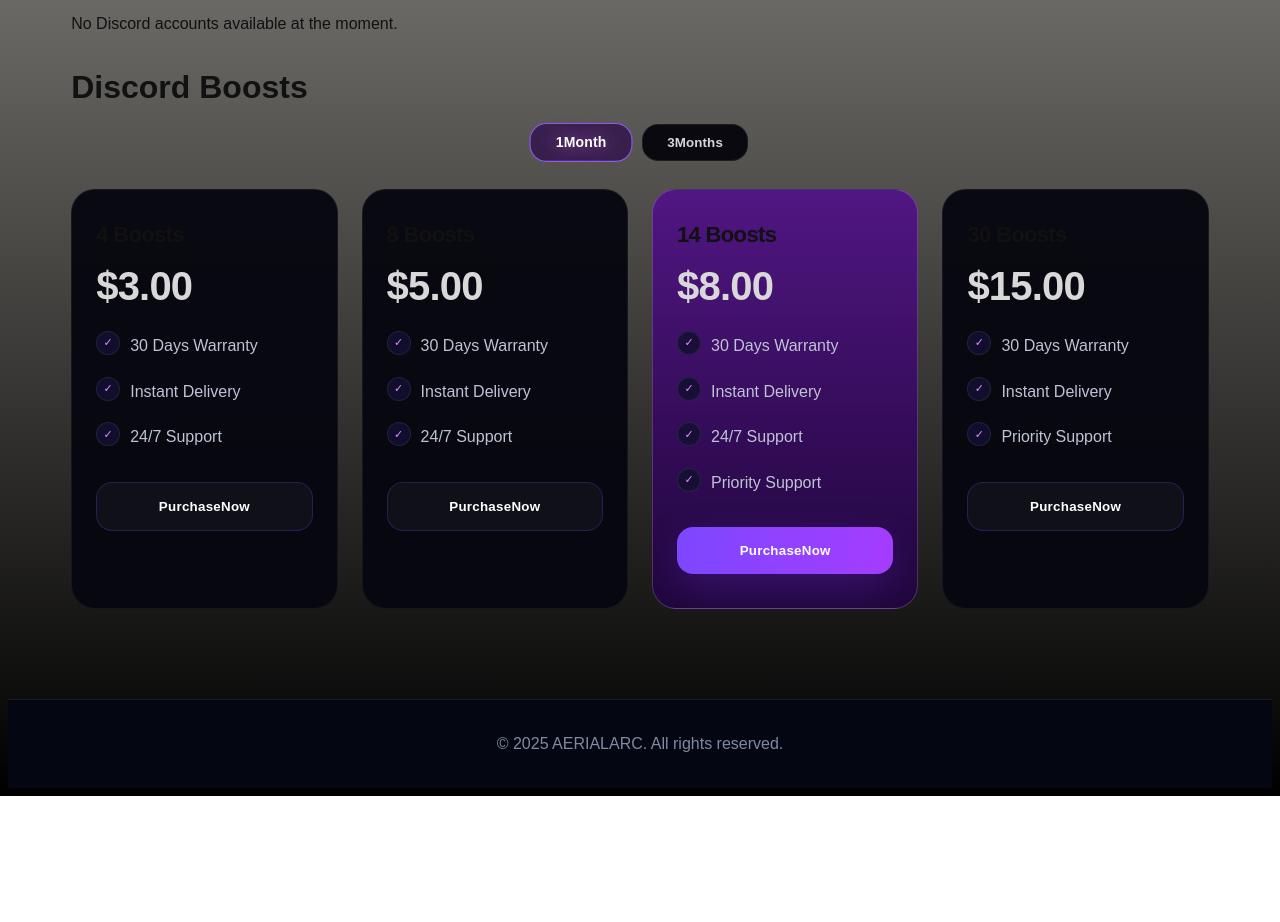
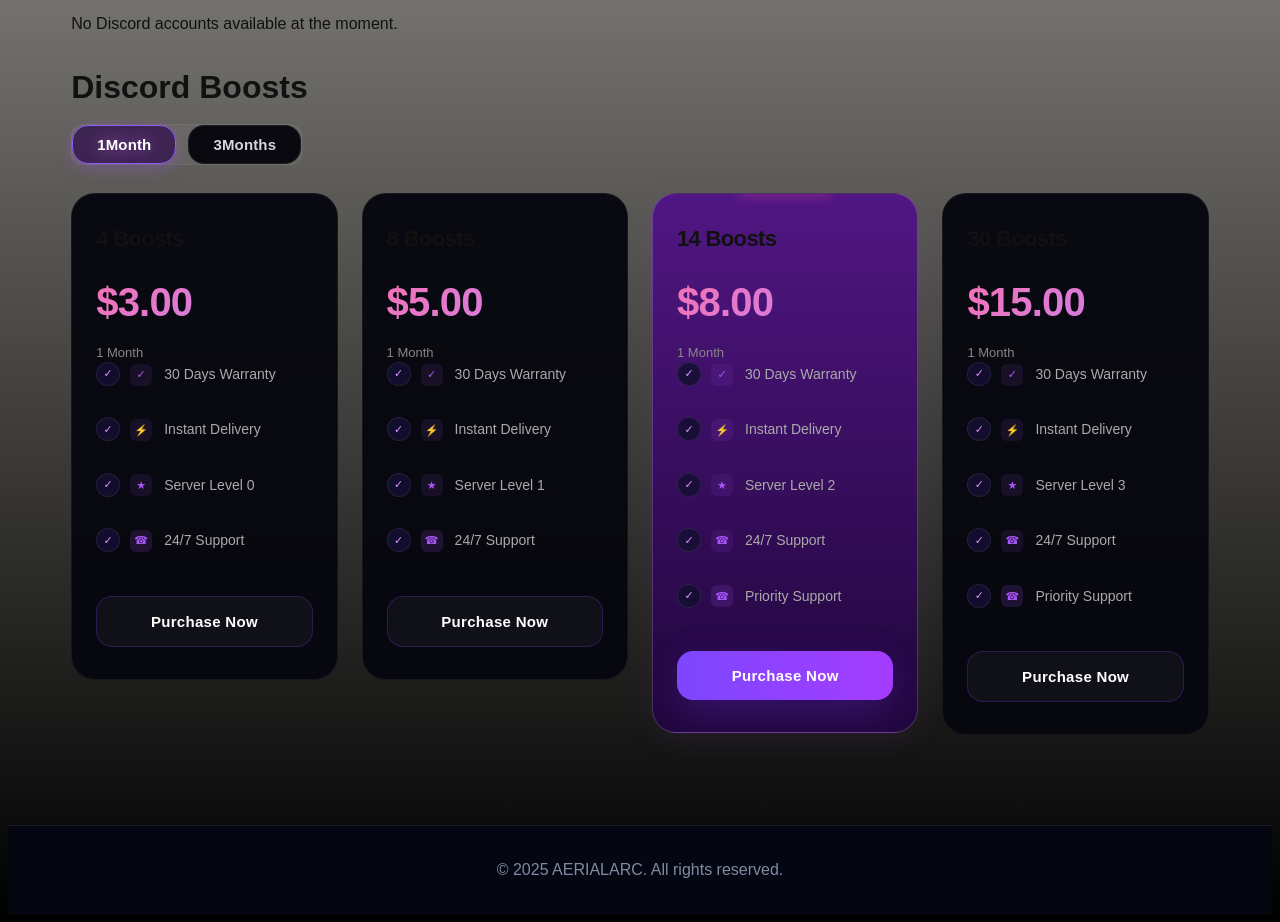
Before and after one commit to hmodrl/hmodrl-websire, a plain HTML site: page discord.html in a window 1280 px wide. Shown: the part 1105-2027 px from the top of the page. Before the commit the page ends 1901 px from the top, so only its background shows below. Drawn offline with Linux system fonts and the light colour scheme.

Commit message:
discord.html - redesign boost cards layout with purple theme

```diff
--- a/discord.html
+++ b/discord.html
@@ -11,31 +11,49 @@
         <style>
             .reveal{opacity:0;transform:translateY(24px);transition:opacity 0.6s cubic-bezier(.25,.8,.25,1),transform 0.6s cubic-bezier(.25,.8,.25,1);}
             .reveal.active{opacity:1;transform:translateY(0);}
-            .card,.boost-card{opacity:0;transform:translateY(24px);transition:opacity 0.5s cubic-bezier(.25,.8,.25,1),transform 0.5s cubic-bezier(.25,.8,.25,1),box-shadow 0.3s ease,border-color 0.3s ease;}
-            .card.visible,.boost-card.visible{opacity:1;transform:translateY(0);}
-            .card:hover,.boost-card:hover{transform:translateY(-6px);box-shadow:0 12px 40px rgba(0,0,0,0.12);}
-            .dark-mode .card:hover,.dark-mode .boost-card:hover{box-shadow:0 12px 40px rgba(0,0,0,0.4);}
-            .card .btn,.card .purchase{transition:all 0.3s cubic-bezier(.25,.8,.25,1);}
-            .card .btn:hover,.card .purchase:hover{transform:translateY(-2px) scale(1.02);}
-            .card .btn:active,.card .purchase:active{transform:translateY(0) scale(0.98);}
-            .boost-tab{transition:all 0.3s cubic-bezier(.25,.8,.25,1);}
-            .boost-tab:hover{transform:translateY(-2px);}
-            .boost-tab.active{transform:scale(1.05);}
+            .card{opacity:0;transform:translateY(24px);transition:opacity 0.5s cubic-bezier(.25,.8,.25,1),transform 0.5s cubic-bezier(.25,.8,.25,1),box-shadow 0.3s ease,border-color 0.3s ease;}
+            .card.visible{opacity:1;transform:translateY(0);}
+            .card:hover{transform:translateY(-6px);box-shadow:0 12px 40px rgba(0,0,0,0.12);}
+            .dark-mode .card:hover{box-shadow:0 12px 40px rgba(0,0,0,0.4);}
+            .card .btn{transition:all 0.3s cubic-bezier(.25,.8,.25,1);}
+            .card .btn:hover{transform:translateY(-2px) scale(1.02);}
+            .card .btn:active{transform:translateY(0) scale(0.98);}
+            .icon{transition:transform 0.3s ease;}
+            .card:hover .icon{transform:scale(1.1) rotate(-3deg);}
             .section-title{opacity:0;transform:translateY(20px);transition:opacity 0.5s ease,transform 0.5s ease;}
             .section-title.visible{opacity:1;transform:translateY(0);}
-            .icon{transition:transform 0.3s ease;}
-            .card:hover .icon{transform:scale(1.1) rotate(-3deg);}
-            .boost-features li{opacity:0;transform:translateX(-12px);transition:opacity 0.3s ease,transform 0.3s ease;}
-            .boost-card.visible .boost-features li{opacity:1;transform:translateX(0);}
-            .boost-card.visible .boost-features li:nth-child(1){transition-delay:0.1s;}
-            .boost-card.visible .boost-features li:nth-child(2){transition-delay:0.18s;}
-            .boost-card.visible .boost-features li:nth-child(3){transition-delay:0.26s;}
-            .boost-card.visible .boost-features li:nth-child(4){transition-delay:0.34s;}
             .accounts-box{opacity:0;transform:translateY(16px);transition:opacity 0.5s ease,transform 0.5s ease;}
             .accounts-box.visible{opacity:1;transform:translateY(0);}
-            .boost-grid{animation:none;}
-            .boost-buttons{opacity:0;transform:translateY(16px);transition:opacity 0.4s ease,transform 0.4s ease;}
-            .boost-buttons.visible{opacity:1;transform:translateY(0);}
+            .boost-buttons{display:flex;justify-content:center;gap:0;margin-bottom:40px;background:rgba(255,255,255,0.04);border-radius:12px;padding:4px;width:fit-content;margin-left:auto;margin-right:auto;border:1px solid rgba(255,255,255,0.06);}
+            .dark-mode .boost-buttons{background:rgba(255,255,255,0.04);border-color:rgba(255,255,255,0.06);}
+            .boost-tab{padding:12px 32px;border:none;background:transparent;color:#888;font-size:15px;font-weight:600;cursor:pointer;border-radius:10px;transition:all 0.35s cubic-bezier(.25,.8,.25,1);font-family:inherit;position:relative;}
+            .boost-tab:hover{color:#ccc;}
+            .boost-tab.active{background:linear-gradient(135deg,#a855f7,#7c3aed);color:#fff;box-shadow:0 4px 16px rgba(168,85,247,0.3);}
+            .boost-grid{display:grid;grid-template-columns:repeat(4,1fr);gap:20px;margin-bottom:60px;}
+            @media(max-width:900px){.boost-grid{grid-template-columns:repeat(2,1fr);}}
+            @media(max-width:520px){.boost-grid{grid-template-columns:1fr;}}
+            .boost-card{position:relative;background:rgba(255,255,255,0.02);border:1px solid rgba(255,255,255,0.06);border-radius:20px;padding:32px 28px;display:flex;flex-direction:column;opacity:0;transform:translateY(24px);transition:all 0.5s cubic-bezier(.25,.8,.25,1);}
+            .dark-mode .boost-card{background:rgba(255,255,255,0.02);border-color:rgba(255,255,255,0.06);}
+            .boost-card.visible{opacity:1;transform:translateY(0);}
+            .boost-card:hover{transform:translateY(-6px);box-shadow:0 12px 40px rgba(0,0,0,0.15);border-color:rgba(255,255,255,0.1);}
+            .dark-mode .boost-card:hover{box-shadow:0 12px 40px rgba(0,0,0,0.5);border-color:rgba(255,255,255,0.12);}
+            .boost-card.popular{background:linear-gradient(160deg,rgba(168,85,247,0.12),rgba(124,58,237,0.06),rgba(255,255,255,0.02));border-color:rgba(168,85,247,0.25);box-shadow:0 8px 32px rgba(168,85,247,0.08);}
+            .boost-card.popular:hover{box-shadow:0 16px 48px rgba(168,85,247,0.15);border-color:rgba(168,85,247,0.35);}
+            .popular-badge{position:absolute;top:-12px;left:50%;transform:translateX(-50%);background:linear-gradient(135deg,#f472b6,#ec4899);color:#fff;font-size:10px;font-weight:800;padding:5px 14px;border-radius:999px;letter-spacing:1px;text-transform:uppercase;white-space:nowrap;box-shadow:0 4px 12px rgba(236,72,153,0.3);}
+            .boost-card h3{font-size:22px;font-weight:800;letter-spacing:-0.3px;margin:0 0 8px;}
+            .boost-price{font-size:32px;font-weight:800;letter-spacing:-0.5px;margin-bottom:4px;background:linear-gradient(135deg,#f472b6,#c084fc);-webkit-background-clip:text;-webkit-text-fill-color:transparent;background-clip:text;}
+            .boost-duration{font-size:13px;color:#888;margin-bottom:24px;}
+            .dark-mode .boost-duration{color:#666;}
+            .boost-features{list-style:none;padding:0;margin:0 0 28px;flex:1;display:flex;flex-direction:column;gap:14px;}
+            .boost-features li{display:flex;align-items:center;gap:12px;font-size:14px;color:#aaa;}
+            .dark-mode .boost-features li{color:#999;}
+            .boost-features li .bf-icon{width:22px;height:22px;border-radius:6px;display:flex;align-items:center;justify-content:center;font-size:11px;flex-shrink:0;background:rgba(168,85,247,0.1);color:#a855f7;}
+            .boost-features li:last-child .bf-icon{background:rgba(168,85,247,0.15);}
+            .purchase{display:block;width:100%;padding:16px;background:transparent;color:#fff;border:1.5px solid rgba(168,85,247,0.3);border-radius:12px;font-size:15px;font-weight:700;cursor:pointer;transition:all 0.35s cubic-bezier(.25,.8,.25,1);font-family:inherit;letter-spacing:0.2px;margin-top:auto;}
+            .purchase:hover{background:rgba(168,85,247,0.08);border-color:rgba(168,85,247,0.5);transform:translateY(-2px);box-shadow:0 8px 24px rgba(168,85,247,0.12);}
+            .purchase:active{transform:translateY(0) scale(0.98);}
+            .purchase.primary{background:linear-gradient(135deg,#a855f7,#7c3aed);border-color:transparent;color:#fff;box-shadow:0 4px 16px rgba(168,85,247,0.25);}
+            .purchase.primary:hover{box-shadow:0 8px 28px rgba(168,85,247,0.35);transform:translateY(-2px);}
             footer{opacity:0;transition:opacity 0.5s ease;}
             footer.visible{opacity:1;}
         </style>
@@ -161,47 +179,57 @@
 
         <div class="boost-card">
             <h3>4 Boosts</h3>
-            <div class="boost-price"><div class="price" data-usd="3"><span class="price-amount"></span></div></div>
+            <div class="boost-price">$3.00</div>
+            <div class="boost-duration">1 Month</div>
             <ul class="boost-features">
-                <li>30 Days Warranty</li>
-                <li>Instant Delivery</li>
-                <li>24/7 Support</li>
+                <li><span class="bf-icon">&#10003;</span>30 Days Warranty</li>
+                <li><span class="bf-icon">&#9889;</span>Instant Delivery</li>
+                <li><span class="bf-icon">&#9733;</span>Server Level 0</li>
+                <li><span class="bf-icon">&#9742;</span>24/7 Support</li>
             </ul>
-            <button class="purchase" onclick="Basket.add('Discord Boosts (1 Month) — 4 Boosts', 3, '30 days warranty')">PurchaseNow</button>
+            <button class="purchase" onclick="Basket.add('Discord Boosts (1 Month) — 4 Boosts', 3, '30 days warranty')">Purchase Now</button>
         </div>
 
         <div class="boost-card">
             <h3>8 Boosts</h3>
-            <div class="boost-price"><div class="price" data-usd="5"><span class="price-amount"></span></div></div>
+            <div class="boost-price">$5.00</div>
+            <div class="boost-duration">1 Month</div>
             <ul class="boost-features">
-                <li>30 Days Warranty</li>
-                <li>Instant Delivery</li>
-                <li>24/7 Support</li>
+                <li><span class="bf-icon">&#10003;</span>30 Days Warranty</li>
+                <li><span class="bf-icon">&#9889;</span>Instant Delivery</li>
+                <li><span class="bf-icon">&#9733;</span>Server Level 1</li>
+                <li><span class="bf-icon">&#9742;</span>24/7 Support</li>
             </ul>
-            <button class="purchase" onclick="Basket.add('Discord Boosts (1 Month) — 8 Boosts', 5, '30 days warranty')">PurchaseNow</button>
+            <button class="purchase" onclick="Basket.add('Discord Boosts (1 Month) — 8 Boosts', 5, '30 days warranty')">Purchase Now</button>
         </div>
 
         <div class="boost-card popular">
+            <div class="popular-badge">Most Popular</div>
             <h3>14 Boosts</h3>
-            <div class="boost-price"><div class="price" data-usd="8"><span class="price-amount"></span></div></div>
+            <div class="boost-price">$8.00</div>
+            <div class="boost-duration">1 Month</div>
             <ul class="boost-features">
-                <li>30 Days Warranty</li>
-                <li>Instant Delivery</li>
-                <li>24/7 Support</li>
-                <li>Priority Support</li>
+                <li><span class="bf-icon">&#10003;</span>30 Days Warranty</li>
+                <li><span class="bf-icon">&#9889;</span>Instant Delivery</li>
+                <li><span class="bf-icon">&#9733;</span>Server Level 2</li>
+                <li><span class="bf-icon">&#9742;</span>24/7 Support</li>
+                <li><span class="bf-icon">&#9742;</span>Priority Support</li>
             </ul>
-            <button class="purchase primary" onclick="Basket.add('Discord Boosts (1 Month) — 14 Boosts', 8, 'Priority support')">PurchaseNow</button>
+            <button class="purchase primary" onclick="Basket.add('Discord Boosts (1 Month) — 14 Boosts', 8, 'Priority support')">Purchase Now</button>
         </div>
 
         <div class="boost-card">
             <h3>30 Boosts</h3>
-            <div class="boost-price"><div class="price" data-usd="15"><span class="price-amount"></span></div></div>
+            <div class="boost-price">$15.00</div>
+            <div class="boost-duration">1 Month</div>
             <ul class="boost-features">
-                <li>30 Days Warranty</li>
-                <li>Instant Delivery</li>
-                <li>Priority Support</li>
+                <li><span class="bf-icon">&#10003;</span>30 Days Warranty</li>
+                <li><span class="bf-icon">&#9889;</span>Instant Delivery</li>
+                <li><span class="bf-icon">&#9733;</span>Server Level 3</li>
+                <li><span class="bf-icon">&#9742;</span>24/7 Support</li>
+                <li><span class="bf-icon">&#9742;</span>Priority Support</li>
             </ul>
-            <button class="purchase" onclick="Basket.add('Discord Boosts (1 Month) — 30 Boosts', 15, 'Priority support')">PurchaseNow</button>
+            <button class="purchase" onclick="Basket.add('Discord Boosts (1 Month) — 30 Boosts', 15, 'Priority support')">Purchase Now</button>
         </div>
 
     </div>
@@ -210,43 +238,57 @@
 
         <div class="boost-card">
             <h3>4 Boosts</h3>
-            <div class="boost-price"><div class="price" data-usd="6"><span class="price-amount"></span></div></div>
+            <div class="boost-price">$6.00</div>
+            <div class="boost-duration">3 Months</div>
             <ul class="boost-features">
-                <li>30 Days Warranty</li>
-                <li>Instant Delivery</li>
+                <li><span class="bf-icon">&#10003;</span>90 Days Warranty</li>
+                <li><span class="bf-icon">&#9889;</span>Instant Delivery</li>
+                <li><span class="bf-icon">&#9733;</span>Server Level 0</li>
+                <li><span class="bf-icon">&#9742;</span>24/7 Support</li>
             </ul>
-            <button class="purchase" onclick="Basket.add('Discord Boosts (3 Months) — 4 Boosts', 6, '30 days warranty')">PurchaseNow</button>
+            <button class="purchase" onclick="Basket.add('Discord Boosts (3 Months) — 4 Boosts', 6, '90 days warranty')">Purchase Now</button>
         </div>
 
         <div class="boost-card">
             <h3>8 Boosts</h3>
-            <div class="boost-price"><div class="price" data-usd="10"><span class="price-amount"></span></div></div>
+            <div class="boost-price">$10.00</div>
+            <div class="boost-duration">3 Months</div>
             <ul class="boost-features">
-                <li>30 Days Warranty</li>
-                <li>Instant Delivery</li>
+                <li><span class="bf-icon">&#10003;</span>90 Days Warranty</li>
+                <li><span class="bf-icon">&#9889;</span>Instant Delivery</li>
+                <li><span class="bf-icon">&#9733;</span>Server Level 1</li>
+                <li><span class="bf-icon">&#9742;</span>24/7 Support</li>
             </ul>
-            <button class="purchase" onclick="Basket.add('Discord Boosts (3 Months) — 8 Boosts', 10, '30 days warranty')">PurchaseNow</button>
+            <button class="purchase" onclick="Basket.add('Discord Boosts (3 Months) — 8 Boosts', 10, '90 days warranty')">Purchase Now</button>
         </div>
 
         <div class="boost-card popular">
+            <div class="popular-badge">Most Popular</div>
             <h3>14 Boosts</h3>
-            <div class="boost-price"><div class="price" data-usd="20"><span class="price-amount"></span></div></div>
+            <div class="boost-price">$20.00</div>
+            <div class="boost-duration">3 Months</div>
             <ul class="boost-features">
-                <li>30 Days Warranty</li>
-                <li>Instant Delivery</li>
-                <li>Priority Support</li>
+                <li><span class="bf-icon">&#10003;</span>90 Days Warranty</li>
+                <li><span class="bf-icon">&#9889;</span>Instant Delivery</li>
+                <li><span class="bf-icon">&#9733;</span>Server Level 2</li>
+                <li><span class="bf-icon">&#9742;</span>24/7 Support</li>
+                <li><span class="bf-icon">&#9742;</span>Priority Support</li>
             </ul>
-            <button class="purchase primary" onclick="Basket.add('Discord Boosts (3 Months) — 14 Boosts', 20, 'Priority support')">PurchaseNow</button>
+            <button class="purchase primary" onclick="Basket.add('Discord Boosts (3 Months) — 14 Boosts', 20, 'Priority support')">Purchase Now</button>
         </div>
 
         <div class="boost-card">
             <h3>30 Boosts</h3>
-            <div class="boost-price"><div class="price" data-usd="45"><span class="price-amount"></span></div></div>
+            <div class="boost-price">$45.00</div>
+            <div class="boost-duration">3 Months</div>
             <ul class="boost-features">
-                <li>30 Days Warranty</li>
-                <li>Priority Support</li>
+                <li><span class="bf-icon">&#10003;</span>90 Days Warranty</li>
+                <li><span class="bf-icon">&#9889;</span>Instant Delivery</li>
+                <li><span class="bf-icon">&#9733;</span>Server Level 3</li>
+                <li><span class="bf-icon">&#9742;</span>24/7 Support</li>
+                <li><span class="bf-icon">&#9742;</span>Priority Support</li>
             </ul>
-            <button class="purchase" onclick="Basket.add('Discord Boosts (3 Months) — 30 Boosts', 45, 'Priority support')">PurchaseNow</button>
+            <button class="purchase" onclick="Basket.add('Discord Boosts (3 Months) — 30 Boosts', 45, 'Priority support')">Purchase Now</button>
         </div>
 
     </div>
```
